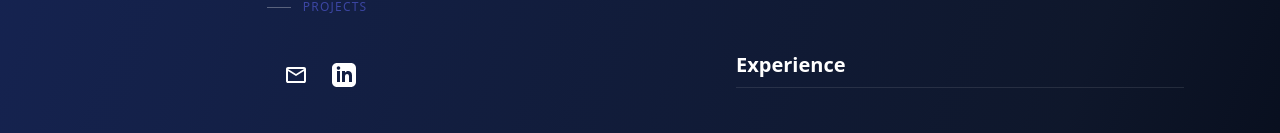
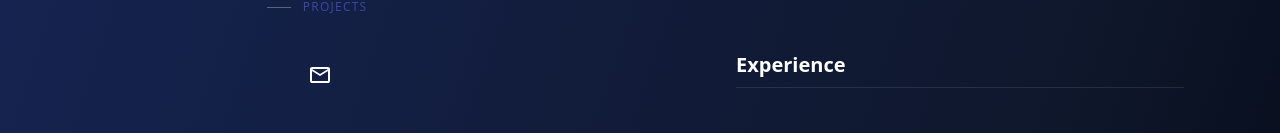
Before and after one commit to kamilhamdan18/my-resume, a React (Vite) app: page / in a window 1280 px wide. Shown: the part 503-636 px from the top of the page. Built offline with nearby package versions, Linux system fonts and the light colour scheme.

Commit message:
Update App.jsx

```diff
--- a/src/App.jsx
+++ b/src/App.jsx
@@ -114,22 +114,6 @@ function App() {
         {/* Social Icons */}
         <div className="flex gap-6 items-center">
           <a href="mailto:kamilhamdan18@gmail.com" className="hover:scale-110 transition-transform"><svg xmlns="http://www.w3.org/2000/svg" height="24" viewBox="0 -960 960 960" width="24" fill="#fff"><path d="M160-160q-33 0-56.5-23.5T80-240v-480q0-33 23.5-56.5T160-800h640q33 0 56.5 23.5T880-720v480q0 33-23.5 56.5T800-160H160Zm320-280L160-640v400h640v-400L480-440Zm0-80 320-200H160l320 200ZM160-640v-80 480-400Z" /></svg></a>
-          <a
-  href="https://www.linkedin.com/in/kamilhamdan"
-  target="_blank"
-  rel="noopener noreferrer"
-  className="hover:scale-110 transition-transform inline-block"
->
-  <svg
-    xmlns="http://www.w3.org/2000/svg"
-    width="24"
-    height="24"
-    viewBox="0 0 24 24"
-    fill="#fff"
-  >
-    <path d="M19 0h-14c-2.761 0-5 2.239-5 5v14c0 2.761 2.239 5 5 5h14c2.762 0 5-2.239 5-5v-14c0-2.761-2.238-5-5-5zm-11 19h-3v-11h3v11zm-1.5-12.268c-.966 0-1.75-.79-1.75-1.764s.784-1.764 1.75-1.764 1.75.79 1.75 1.764-.783 1.764-1.75 1.764zm13.5 12.268h-3v-5.604c0-3.368-4-3.113-4 0v5.604h-3v-11h3v1.765c1.396-2.586 7-2.777 7 2.476v6.759z" />
-  </svg>
-</a>
         </div>
 
         <a href={resume} download className="mt-4">
@@ -211,8 +195,8 @@ function App() {
           </div>
           <div>
             <h3 className="text-sm font-bold text-white uppercase tracking-widest mb-4">Education</h3>
-              <p>Computer Science and Engineering - (2021-2025)
-                 CGPA - 7.33
+              <p>Computer Science and Engineering - (2021-2025) <br />
+                 CGPA - 7.33 <br />
                  SNS College of Engineering, Coimbatore</p>
           </div>
           <div>
```
